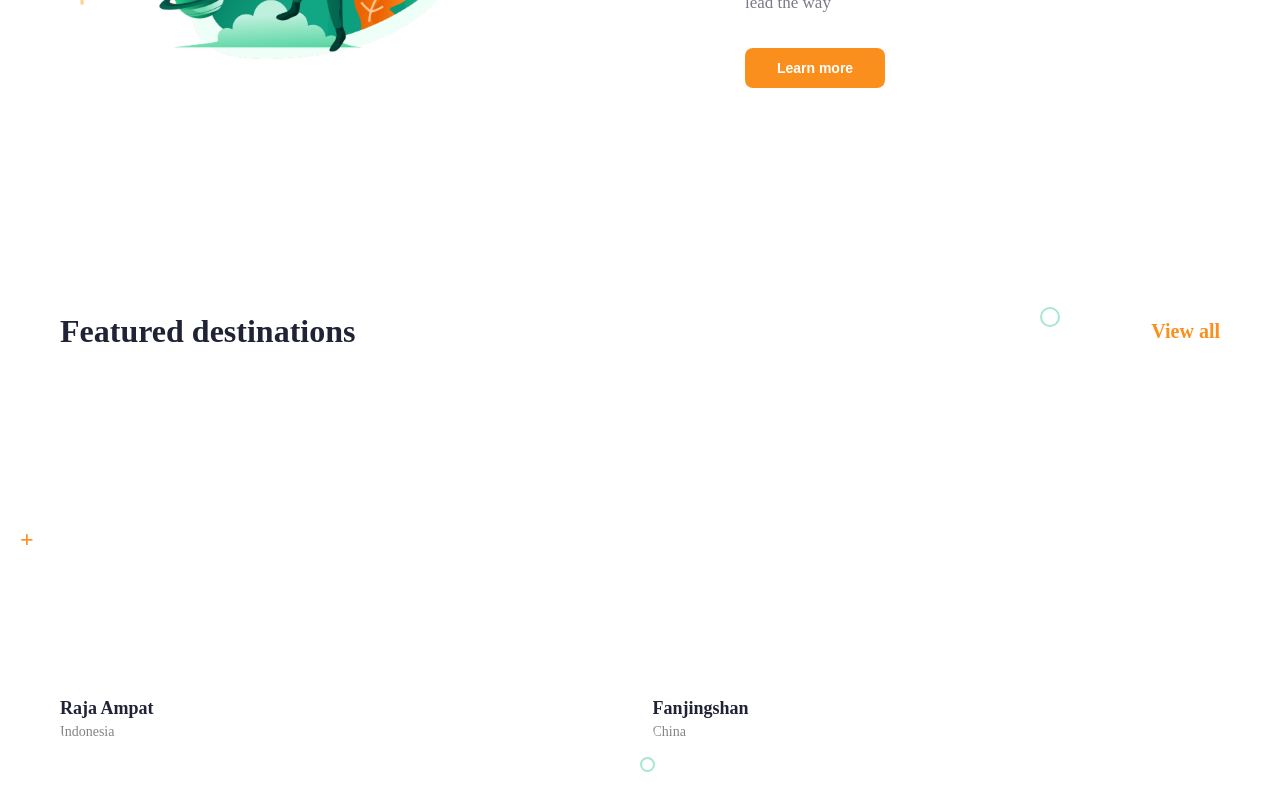
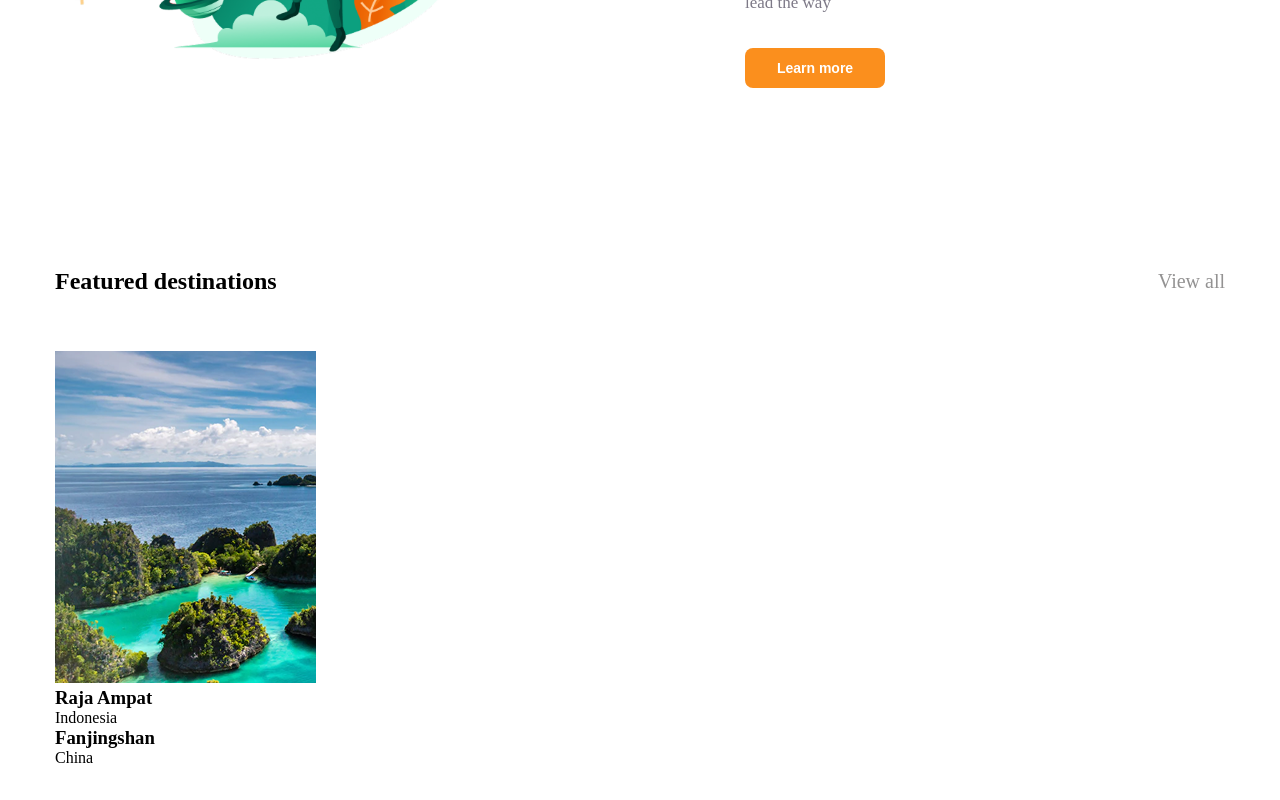
Before and after one commit to umida17/react.js, a React (Vite) app in the folder vite-project/: page / in a window 1280 px wide. Shown: the part 1187-1987 px from the top of the page. Built offline with nearby package versions, Linux system fonts and the light colour scheme.

Commit message:
stil yakunlandi

```diff
--- a/vite-project/src/App.css
+++ b/vite-project/src/App.css
@@ -419,88 +419,17 @@ a:hover::after {
     animation: floatDeco 5s ease-in-out infinite;
 }
 
-
-.destinations {
-  position: relative;
-  padding: 60px 20px;
-  max-width: 1200px;
-  margin: 0 auto;
+.destinations-header{
+    display: flex;
+    align-items: center;
+    justify-content: space-between;
+    margin-bottom: 56px;
 }
 
-.destinations-header {
-  display: flex;
-  justify-content: space-between;
-  align-items: center;
-  margin-bottom: 40px;
-}
 
-.destinations-header h2 {
-  font-size: 32px;
-  color: #202336;
-}
 
-.view-all {
-  color: #FB8F1D;
-  text-decoration: none;
-  font-weight: 600;
-}
 
-/* Grid tizimi */
-.destinations-grid {
-  display: grid;
-  grid-template-columns: repeat(auto-fit, minmax(250px, 1fr));
-  gap: 25px;
-}
 
-/* Kartochka dizayni */
-.card {
-  position: relative;
-  border-radius: 12px;
-  overflow: hidden; /* Rasmni burchaklarini kesish uchun */
-  height: 350px;
-  cursor: pointer;
-  transition: transform 0.3s ease;
-}
-
-.card:hover {
-  transform: translateY(-10px);
-}
-
-.card-image {
-  width: 100%;
-  height: 100%;
-}
-
-.card-image img {
-  width: 100%;
-  height: 100%;
-  object-fit: cover;
-}
-
-/* Kartochka pastidagi oq qism (Shahar nomi) */
-.card-info {
-  position: absolute;
-  bottom: 0;
-  left: 0;
-  background-color: #fff;
-  padding: 10px 20px 0 0;
-  border-top-right-radius: 12px; /* Rasmda ko'ringan o'sha kesilgan burchak */
-  min-width: 120px;
-}
-
-.card-info h3 {
-  margin: 0;
-  font-size: 18px;
-  color: #202336;
-}
-
-.card-info p {
-  margin: 5px 0 0 0;
-  font-size: 14px;
-  color: #848484;
-}
-
-/* DEKORATIV ELEMENTLAR (O'sha plyus va dumaloqlar) */
 .decor {
   position: absolute;
   z-index: -1;
--- a/vite-project/src/App.jsx
+++ b/vite-project/src/App.jsx
@@ -3,6 +3,7 @@ import "./App.css"
 import logo from "../src/assets/logo (8).png"
 import travel from "../src/assets/travel.png"
 import travel2 from "../src/assets/travel2.png"
+import image from "../src/assets/image 4 (2).png"
 function App(){
     return (
         <>
@@ -101,7 +102,8 @@ function App(){
             </section>
 
         <section className="destinations">
-  <div className="destinations-header">
+        <div className="container">
+             <div className="destinations-header">
     <h2>Featured destinations</h2>
     <a href="#" className="view-all">View all </a>
   </div>
@@ -111,6 +113,7 @@ function App(){
       <div className="card-image">
        </div>
       <div className="card-info">
+        <img src={image} alt="" />
         <h3>Raja Ampat</h3>
         <p>Indonesia</p>
       </div>
@@ -130,6 +133,7 @@ function App(){
   <div className="decor plus-left">+</div>
   <div className="decor circle-top"></div>
   <div className="decor circle-bottom"></div>
+        </div>
 </section>
 
         </main>
```
Also changed, not shown: vite-project/src/assets/image 4 (2).png (added).
